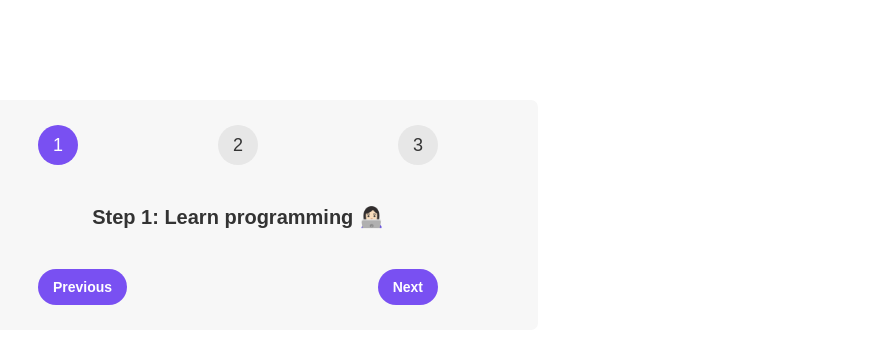
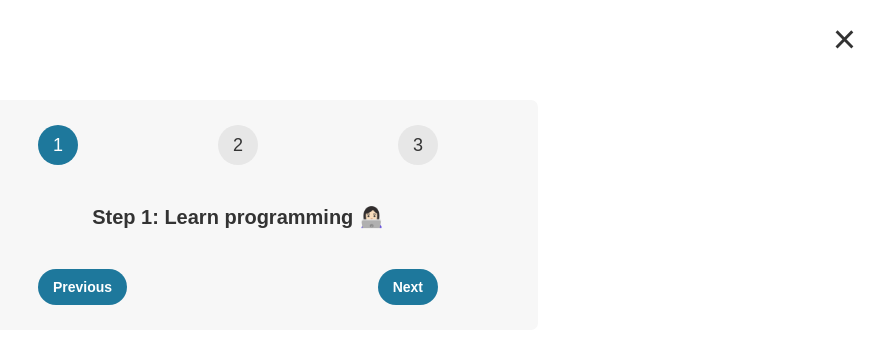
Before and after one commit to paulynompico/steps, a React (Create React App) app: page / in a window 1280 px wide. Shown: the top 344 px of the page, without its empty margins (402-1280 px from the left). Built offline with nearby package versions, Linux system fonts and the light colour scheme.

Commit message:
Add close button

```diff
--- a/src/App.js
+++ b/src/App.js
@@ -8,6 +8,7 @@ const messages = [
 
 export default function App() {
   const [step, setStep] = useState(1);
+  const [isOpen, setIsOpen] = useState(true);
 
   function previous() {
     if (step > 1) setStep(step - 1);
@@ -17,7 +18,16 @@ export default function App() {
     if (step < 3) setStep(step + 1);
   }
 
+  function close() {
+    isOpen ? setIsOpen(false) : setIsOpen(true);
+  }
+
   return (
+    <div>
+      <button className="close" onClick={close}>
+        &times;
+      </button>
+      {isOpen && (
         <div className="steps">
           <div className="numbers">
             <div className={step >= 1 ? "active" : ""}>1</div>
@@ -31,18 +41,20 @@ export default function App() {
 
           <div className="buttons">
             <button
-          style={{ backgroundColor: "#7950f2", color: "#fff" }}
+              style={{ backgroundColor: "#1e789c", color: "#fff" }}
               onClick={previous}
             >
               Previous
             </button>
             <button
-          style={{ backgroundColor: "#7950f2", color: "#fff" }}
+              style={{ backgroundColor: "#1e789c", color: "#fff" }}
               onClick={next}
             >
               Next
             </button>
           </div>
         </div>
+      )}
+    </div>
   );
 }
--- a/src/index.css
+++ b/src/index.css
@@ -32,7 +32,7 @@ body {
 }
 
 .numbers .active {
-  background-color: #7950f2;
+  background-color: #1e789c;
   color: #fff;
 }
 
@@ -87,5 +87,5 @@ h3 {
 }
 
 .close:hover {
-  color: #7950f2;
+  color: #0f6385;
 }
```
Lines whose indentation alone changed are shown as unchanged.
